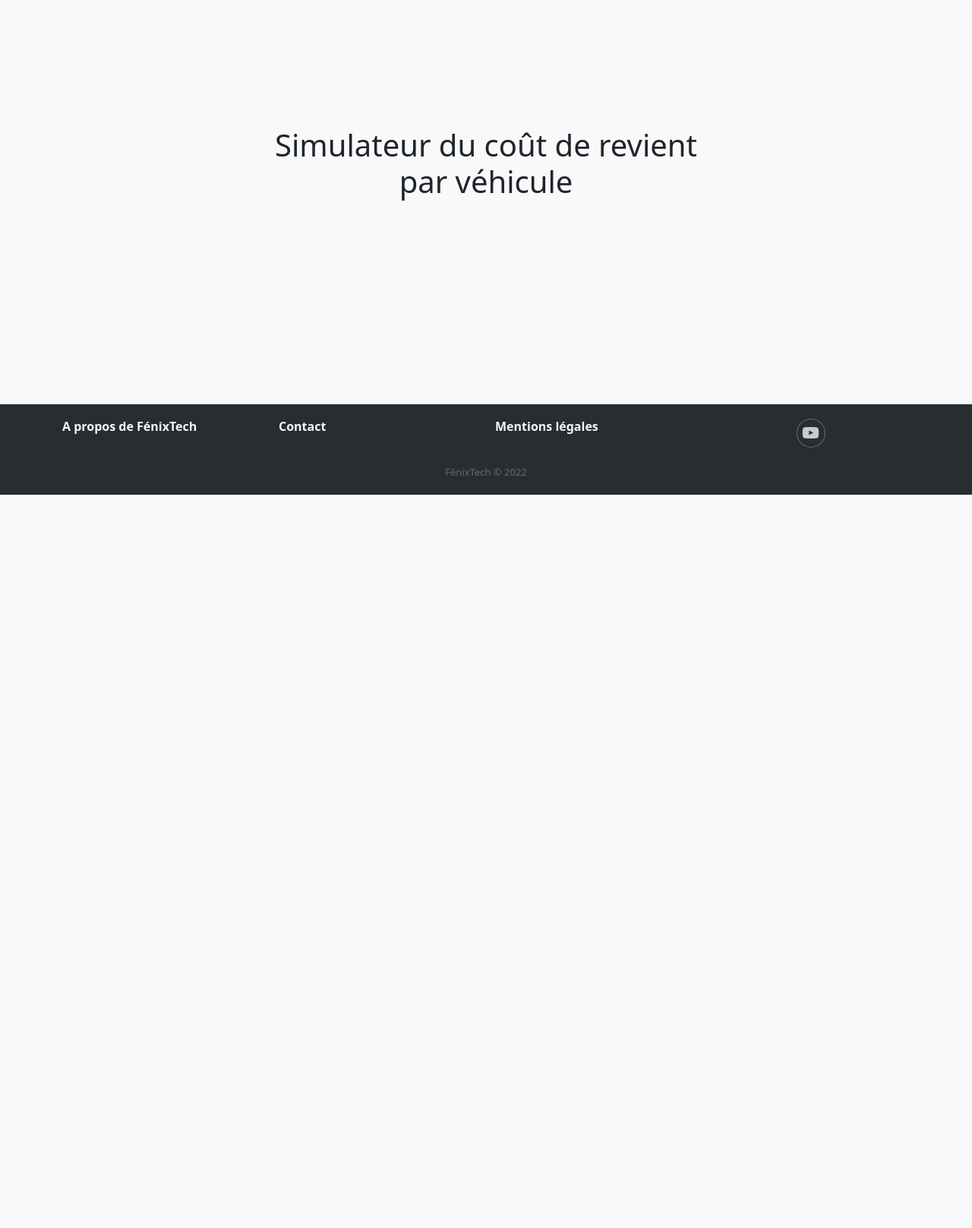
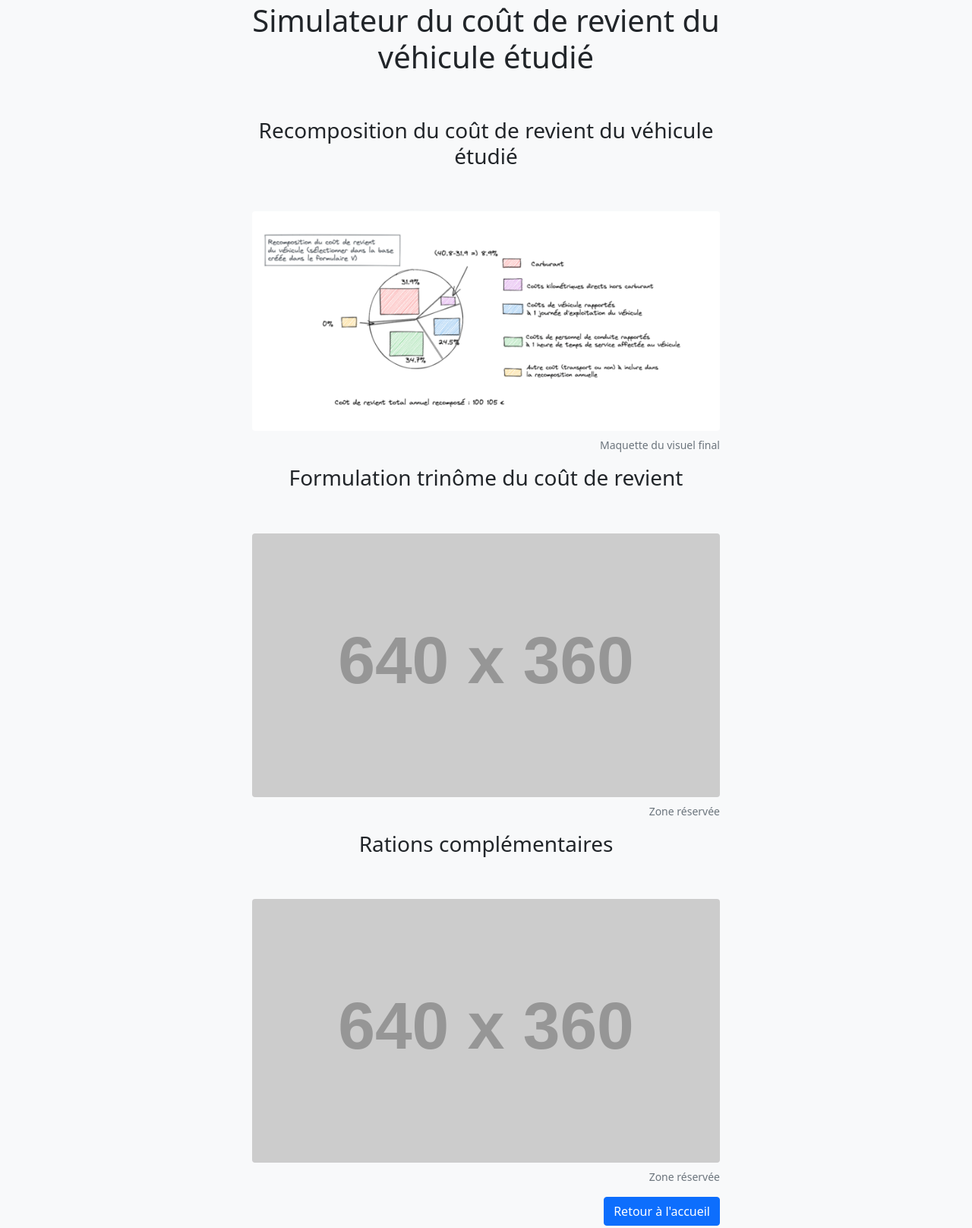
Before and after one commit to Tiphaine-dureau/FenixTech-BI, a website: page app/SimulateurCoutDeRevient.html in a window 1280 px wide. Shown: the part 149-1765 px from the top of the page at 76% size. Before the commit the page ends 800 px from the top, so only its background shows below. Drawn offline with nearby package versions, Linux system fonts and the light colour scheme; placeholder pictures from the web are drawn by us.

Commit message:
Ft-Add Contenu to SimulateurCoutDeRevient.html

```diff
--- a/app/SimulateurCoutDeRevient.html
+++ b/app/SimulateurCoutDeRevient.html
@@ -60,7 +60,7 @@
                             <ul class="navbar-nav ms-auto mb-2 mb-lg-0">
                                 <li class="nav-item mx-4">
                                     <a
-                                        class="nav-link disabled"
+                                        class="nav-link"
                                         aria-current="page"
                                         href="accueilControleur.html"
                                         >Accueil</a
@@ -186,11 +186,105 @@
             >
                 <div class="col col-lg-6 justify-content-center">
                     <h1 class="text-center">
-                        Simulateur du coût de revient par véhicule
+                        Simulateur du coût de revient du véhicule étudié
                     </h1>
                 </div>
             </div>
             <!-- End Title-->
+            <!-- Start Section recomposition -->
+            <div
+                class="row align-items-center justify-content-center mb-3 mb-lg-5"
+            >
+                <div class="col col-lg-6 justify-content-center">
+                    <h3 class="text-center">
+                        Recomposition du coût de revient du véhicule étudié
+                    </h3>
+                </div>
+            </div>
+            <div class="row align-items-center justify-content-center">
+                <div class="col col-lg-6">
+                    <figure class="figure">
+                        <a
+                            href="assets/images/img_simulateur_cout_revient/Idée-visuelle-recomposition-CR-pour-devs.png"
+                        >
+                            <img
+                                src="assets/images/img_simulateur_cout_revient/Idée-visuelle-recomposition-CR-mini.png"
+                                class="figure-img img-fluid rounded"
+                                alt="#"
+                                title="Cliquer pour agrandir"
+                            />
+                        </a>
+                        <figcaption class="figure-caption text-end">
+                            Maquette du visuel final
+                        </figcaption>
+                    </figure>
+                </div>
+            </div>
+            <!-- End Section recomposition -->
+            <!-- Start Section Formule trînome -->
+            <div
+                class="row align-items-center justify-content-center mb-3 mb-lg-5"
+            >
+                <div class="col col-lg-6 justify-content-center">
+                    <h3 class="text-center">
+                        Formulation trinôme du coût de revient
+                    </h3>
+                </div>
+            </div>
+            <div class="row align-items-center justify-content-center">
+                <div class="col col-lg-6">
+                    <figure class="figure">
+                        <a href="https://dummyimage.com/320x180/fff/aaa">
+                            <img
+                                src="https://dummyimage.com/640x360/fff/aaa"
+                                class="figure-img img-fluid rounded"
+                                alt="#"
+                                title="Cliquer pour agrandir"
+                            />
+                        </a>
+                        <figcaption class="figure-caption text-end">
+                            Zone réservée
+                        </figcaption>
+                    </figure>
+                </div>
+            </div>
+            <!-- End Section Formule trînome -->
+            <!-- Start Section Ration complémentaires -->
+            <div
+                class="row align-items-center justify-content-center mb-3 mb-lg-5"
+            >
+                <div class="col col-lg-6 justify-content-center">
+                    <h3 class="text-center">Rations complémentaires</h3>
+                </div>
+            </div>
+            <div class="row align-items-center justify-content-center">
+                <div class="col col-lg-6">
+                    <figure class="figure">
+                        <a href="https://dummyimage.com/320x180/fff/aaa">
+                            <img
+                                src="https://dummyimage.com/640x360/fff/aaa"
+                                class="figure-img img-fluid rounded"
+                                alt="#"
+                                title="Cliquer pour agrandir"
+                            />
+                        </a>
+                        <figcaption class="figure-caption text-end">
+                            Zone réservée
+                        </figcaption>
+                    </figure>
+                </div>
+            </div>
+            <!-- End Section Ration complémentaires -->
+            <div class="row align-items-center justify-content-center">
+                <div class="col col-lg-6 text-end">
+                    <a
+                        class="btn btn-primary"
+                        href="accueilControleur.html"
+                        role="button"
+                        >Retour à l'accueil</a
+                    >
+                </div>
+            </div>
         </div>
         <!-- End : Main -->
         <!-- Footer -->
```
Also changed, not shown: app/assets/images/img_simulateur_cout_revient/Idée-visuelle-recomposition-CR-mini.png (added), app/assets/images/img_simulateur_cout_revient/Idée-visuelle-recomposition-CR-pour-devs.png (added).
